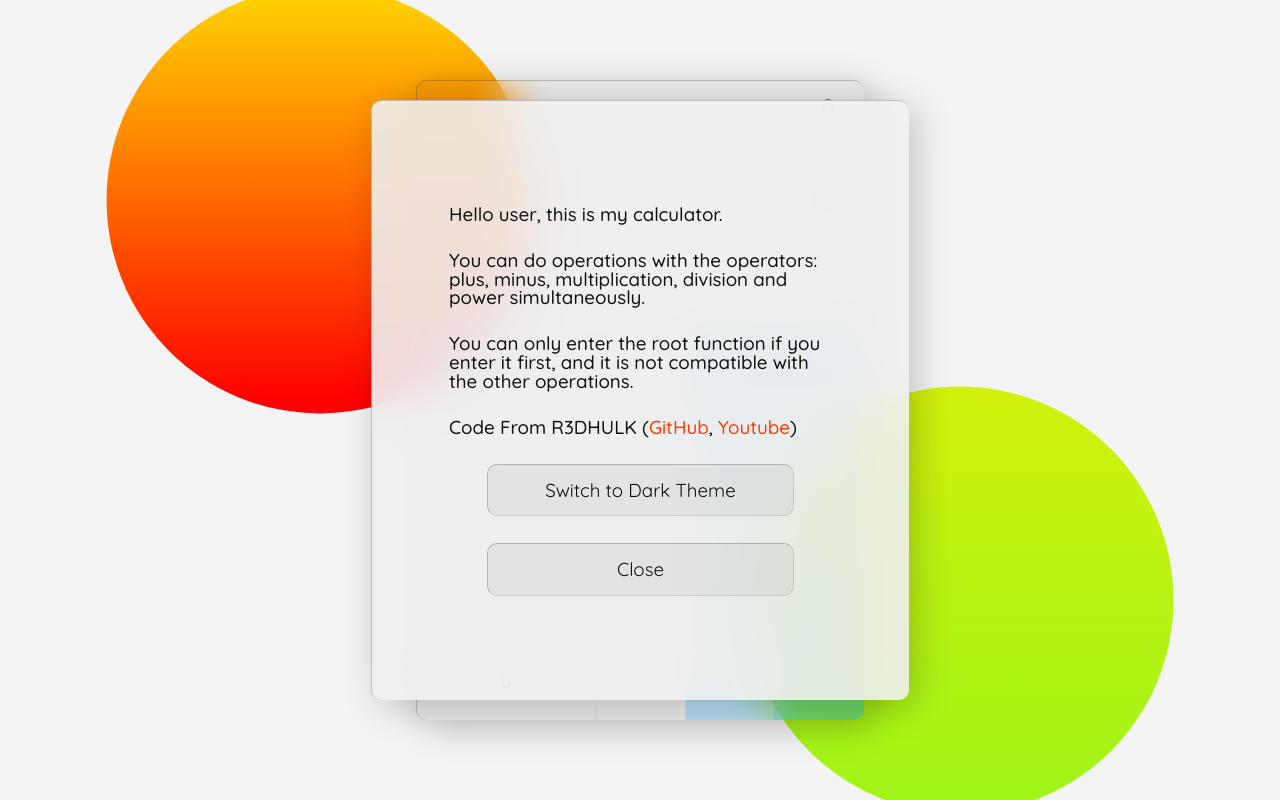
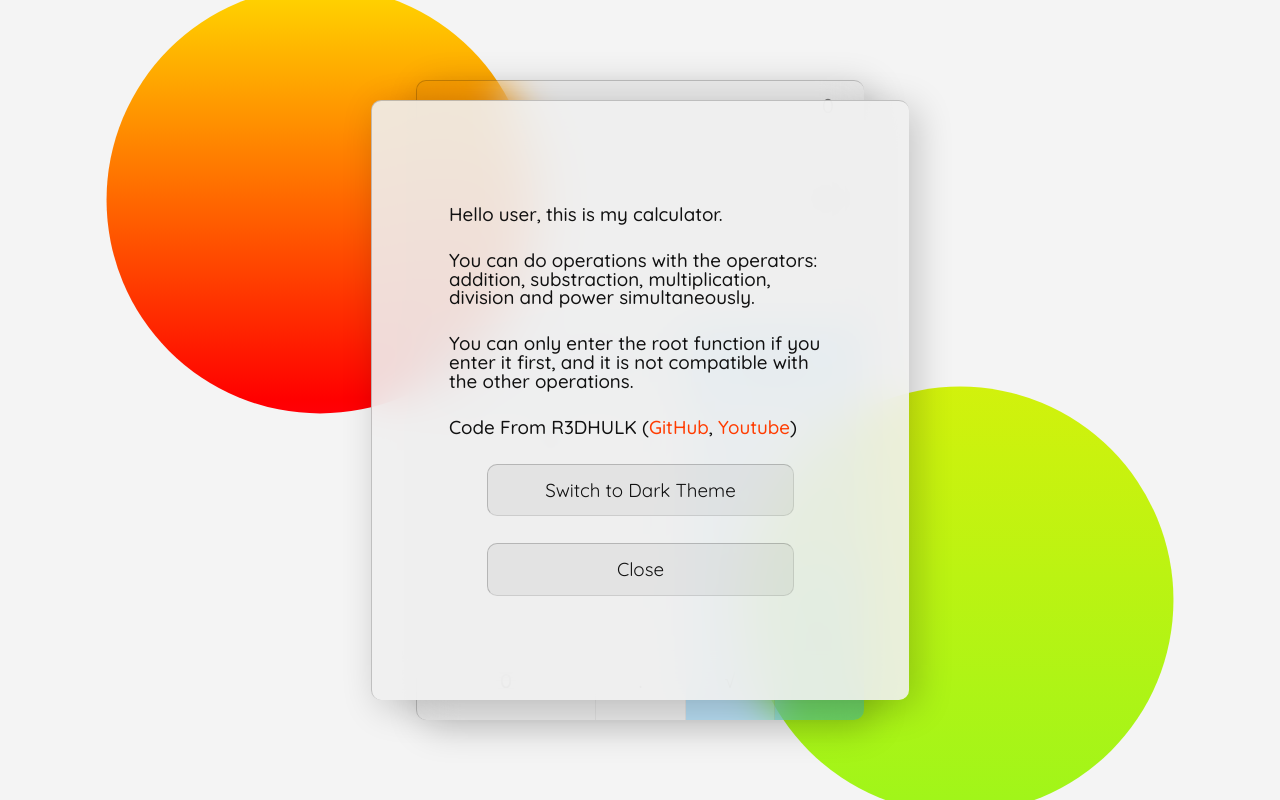
Before and after one commit to r3dhulk-productions/calculator-app, a plain HTML site: page index.html in a window 1280 px wide. Drawn offline with Linux system fonts and the light colour scheme.

Commit message:
calculator

```diff
--- a/index.html
+++ b/index.html
@@ -113,7 +113,7 @@
   <div id="info" class="hidden">
     <p>Hello user, this is my calculator.</p>
     <p>
-      You can do operations with the operators: plus, minus, multiplication,
+      You can do operations with the operators: addition, substraction, multiplication,
       division and power simultaneously.
     </p>
     <p>
```
